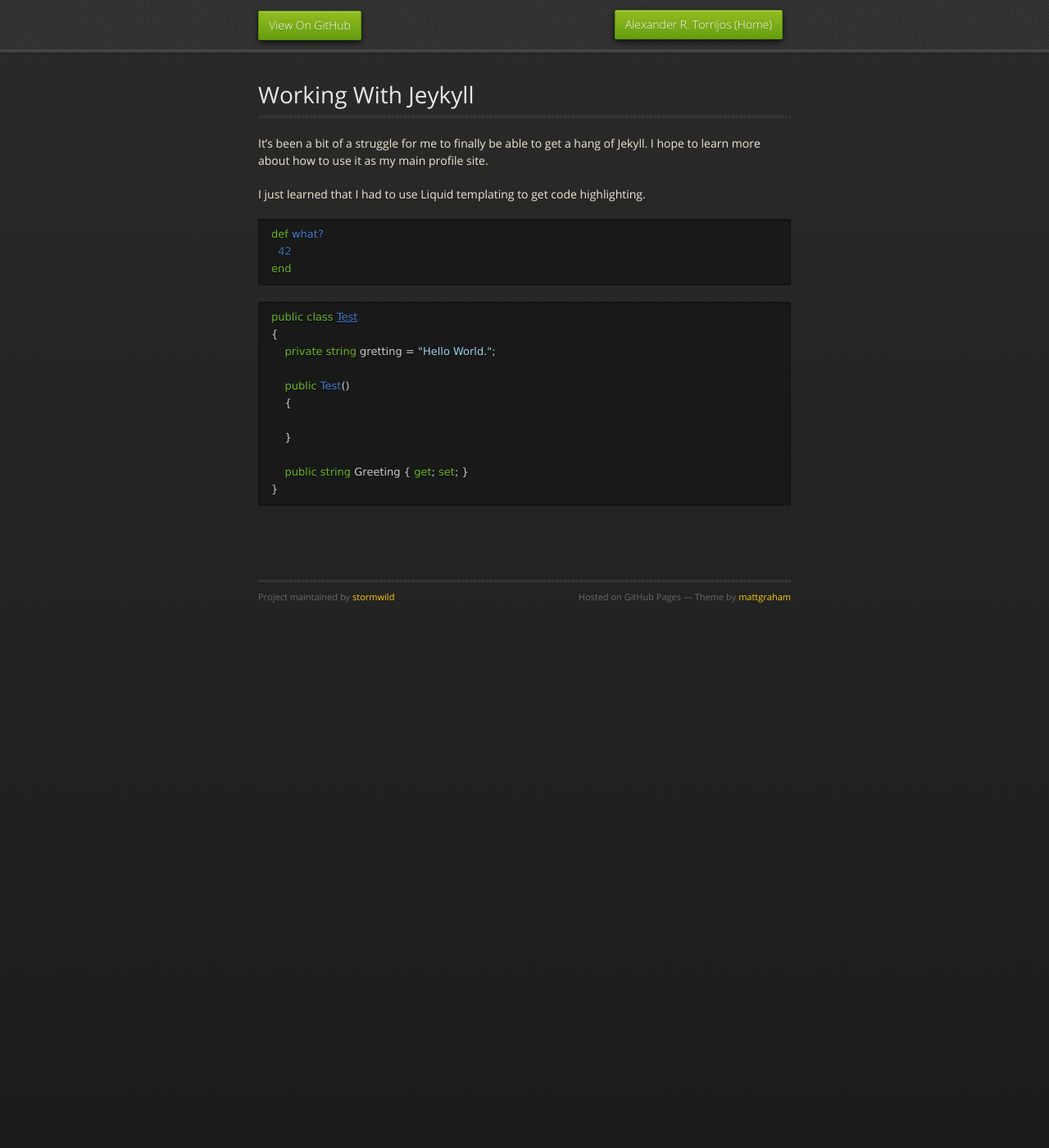
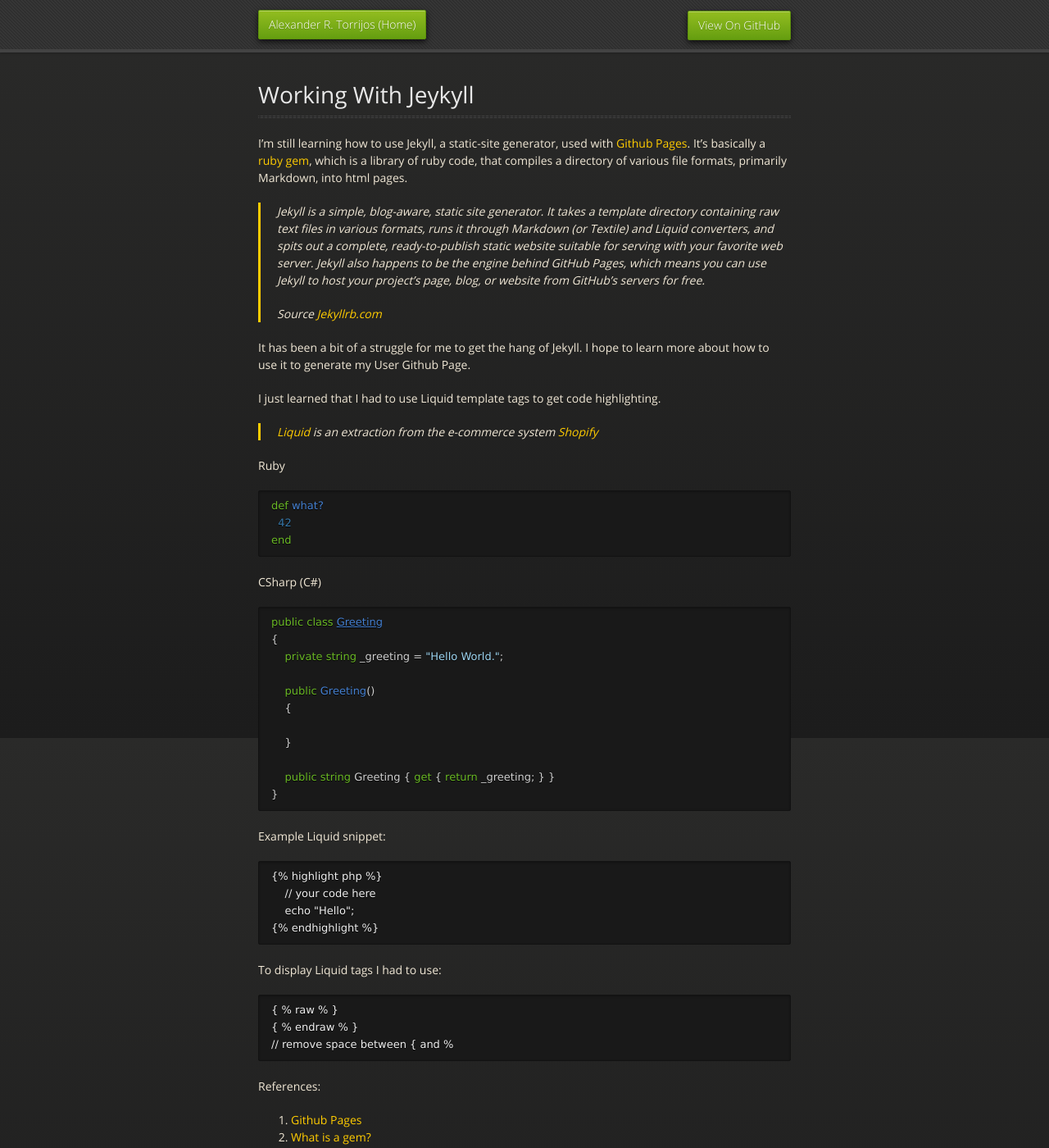
Before and after one commit to stormwild/stormwild.github.io, a Jekyll site: the page built from _posts/2014-12-14-working-with-jekyll.markdown, in a window 1280 px wide and 1400 px high. Shown: the whole window at 82% size. Built offline with Jekyll 4.4.1, drawn with Linux system fonts in a browser that asks for light colours; nearby versions of some CDN libraries; some of the changed text lies outside the part shown.

Commit message:
Updated Working with Jekyll post, layouts, added Google Analytics and WebMaster Tools Verification

```diff
--- a/_layouts/posts.html
+++ b/_layouts/posts.html
@@ -21,7 +21,7 @@
       <div id="header">
         <nav>
           <li class="title"><a href="/">Alexander R. Torrijos (Home)</a></li>
-          <li class="fork"><a href="https://github.com/stormwild">View On GitHub</a></li>
+          <li class="fork"><a href="https://github.com/stormwild" target="_blank">View On GitHub</a></li>
         </nav>
       </div><!-- end header -->
 
@@ -41,5 +41,15 @@
       <span class="credits right">Hosted on GitHub Pages &mdash; Theme by <a href="https://twitter.com/michigangraham">mattgraham</a></span>
     </div>
     <!--[if !IE]><script>fixScale(document);</script><![endif]-->
+    <script>
+      (function(i,s,o,g,r,a,m){i['GoogleAnalyticsObject']=r;i[r]=i[r]||function(){
+      (i[r].q=i[r].q||[]).push(arguments)},i[r].l=1*new Date();a=s.createElement(o),
+      m=s.getElementsByTagName(o)[0];a.async=1;a.src=g;m.parentNode.insertBefore(a,m)
+      })(window,document,'script','//www.google-analytics.com/analytics.js','ga');
+
+      ga('create', 'UA-57710872-1', 'auto');
+      ga('send', 'pageview');
+
+    </script>
   </body>
 </html>
--- a/_posts/2014-12-14-working-with-jekyll.markdown
+++ b/_posts/2014-12-14-working-with-jekyll.markdown
@@ -2,26 +2,67 @@
 title: Working With Jeykyll
 ---
 
-It's been a bit of a struggle for me to finally be able to get a hang of Jekyll. I hope to learn more about how to use it as my main profile site.
+I'm still learning how to use Jekyll, a static-site generator, used with [Github Pages](https://pages.github.com/). It's basically a [ruby gem](http://guides.rubygems.org/what-is-a-gem/), which is a library of ruby code, that compiles a directory of various file formats, primarily Markdown, into html pages.
 
-I just learned that I had to use Liquid templating to get code highlighting.
+>Jekyll is a simple, blog-aware, static site generator. It takes a template directory containing raw text files in various formats, runs it through Markdown (or Textile) and Liquid converters, and spits out a complete, ready-to-publish static website suitable for serving with your favorite web server. Jekyll also happens to be the engine behind GitHub Pages, which means you can use Jekyll to host your project’s page, blog, or website from GitHub’s servers for free.
+>
+Source [Jekyllrb.com](http://jekyllrb.com/)
 
+It has been a bit of a struggle for me to get the hang of Jekyll.  I hope to learn more about how to use it to generate my User Github Page.
+
+I just learned that I had to use Liquid template tags to get code highlighting.
+
+>[Liquid](http://liquidmarkup.org/) is an extraction from the e-commerce system [Shopify](http://www.shopify.com/)
+
+Ruby
 {% highlight ruby %}
 def what?
   42
 end
 {% endhighlight %}
 
+CSharp (C#)
 {% highlight csharp %}
-public class Test
+public class Greeting
 {
-    private string gretting = "Hello World.";
+    private string _greeting = "Hello World.";
 
-    public Test()
+    public Greeting()
     {
 
     }
 
-    public string Greeting { get; set; }
+    public string Greeting { get { return _greeting; } }
 }
 {% endhighlight %}
+
+
+Example Liquid snippet:
+
+{% raw %}
+    {% highlight php %}
+        // your code here
+        echo "Hello";
+    {% endhighlight %}
+{% endraw %}
+
+To display Liquid tags I had to use:
+
+{% raw %}
+    { % raw % }
+    { % endraw % }
+    // remove space between { and %
+{% endraw %}
+
+References:
+
+1. [Github Pages](https://pages.github.com/)
+2. [What is a gem?](http://guides.rubygems.org/what-is-a-gem/)
+3. [Jekyllrb.com](http://jekyllrb.com/)
+4. [Markdown](http://daringfireball.net/projects/markdown/syntax)
+5. [Liquid](http://liquidmarkup.org/)
+6. [Escape Liquid template tags in Jekyll posts](http://sarathlal.com/escape-liquid-template-tags-in-jekyll-posts/)
+7. [Shopify](http://www.shopify.com/)
+
+
+*Updated: 2014-12-16*
--- a/css/styles.css
+++ b/css/styles.css
@@ -257,8 +257,7 @@
 code,
 kbd,
 samp {
-  font-family: monospace, serif;
-  _font-family: 'courier new', monospace;
+  font-family: 'courier new', monospace;
   font-size: 1em;
 }
 
@@ -623,7 +622,7 @@
 }
 
 code {
-  font-family: "Lucida Sans", Monaco, Bitstream Vera Sans Mono, Lucida Console, Terminal;
+  font-family: "Lucida Sans", Monaco, Bitstream Vera Sans Mono, Lucida Console, Terminal, 'courier new', monospace;
   color: #efefef;
   font-size: 13px;
   margin: 0 4px;
@@ -767,7 +766,7 @@
   box-shadow: inset 0px 1px 1px rgba(0, 0, 0, 0.2), 0px 1px 0px rgba(0, 0, 0, 0);
 }
 #header nav li.fork {
-  float: left;
+  float: right;
   margin-left: 0px;
 }
 #header nav li.downloads {
@@ -775,7 +774,7 @@
   margin-left: 6px;
 }
 #header nav li.title {
-  float: right;
+  float: left;
   margin-right: 10px;
   font-size: 11px;
 }
--- /dev/null
+++ b/google6d7e101941826a63.html
@@ -0,0 +1 @@
+google-site-verification: google6d7e101941826a63.html
```
Also changed, not shown: _layouts/default.html (+11 -2 lines).
